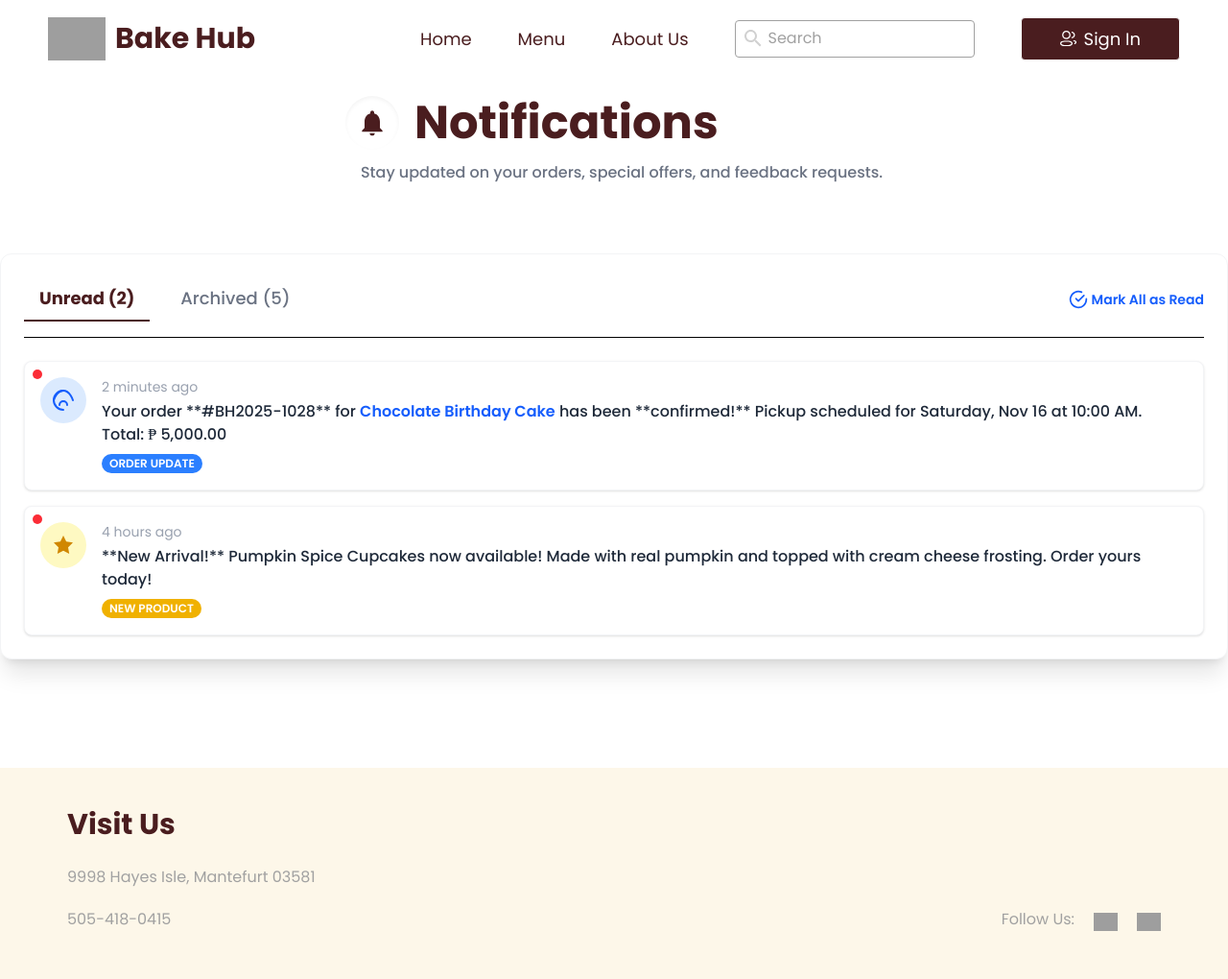
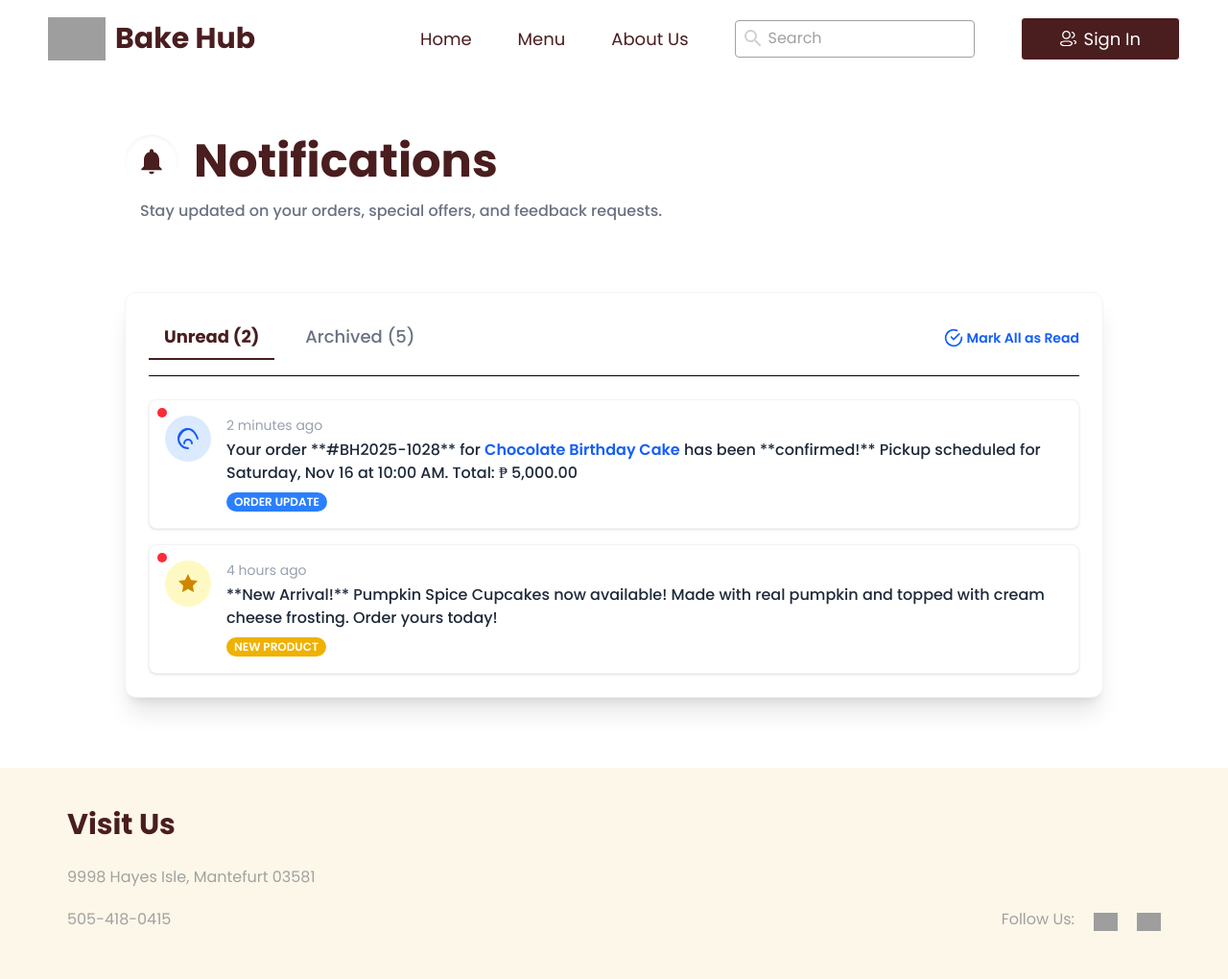
Before and after one commit to Lance19Kent/Bakehub---Static, a PHP site: page /notification.html in a window 1280 px wide. Shown: the whole page at 96% size. Run offline with PHP 8.4, Linux system fonts and the light colour scheme; grey boxes are pictures that could not be loaded.

Commit message:
Notifications Fixed Padding done

```diff
--- a/notification.html
+++ b/notification.html
@@ -54,9 +54,9 @@
     </header>
     <!--/ Header -->
 
-    <main class="flex-1 w-full min-h-screen flex flex-col items-center gap-10 pb-[70px] pt-[100px]">
+    <main class="flex-1 w-full min-h-screen flex flex-col items-center gap-10 pb-[70px] pt-[140px] px-[130px]">
         <!-- Notification Header -->
-        <div class="flex flex-col gap-3 mb-8">
+        <div class="flex flex-col gap-3 mb-8 w-full">
             <div class="flex items-center gap-4">
                 <div class="p-3 bg-[var(--accent-pink)] w-fit rounded-full shadow-inner">
                     <!-- Bell Icon -->
--- a/src/output.css
+++ b/src/output.css
@@ -886,6 +886,12 @@
   .px-\[70px\] {
     padding-inline: 70px;
   }
+  .px-\[100px\] {
+    padding-inline: 100px;
+  }
+  .px-\[130px\] {
+    padding-inline: 130px;
+  }
   .py-0 {
     padding-block: calc(var(--spacing) * 0);
   }
@@ -936,6 +942,9 @@
   }
   .pt-\[120px\] {
     padding-top: 120px;
+  }
+  .pt-\[140px\] {
+    padding-top: 140px;
   }
   .pr-2 {
     padding-right: calc(var(--spacing) * 2);
```
